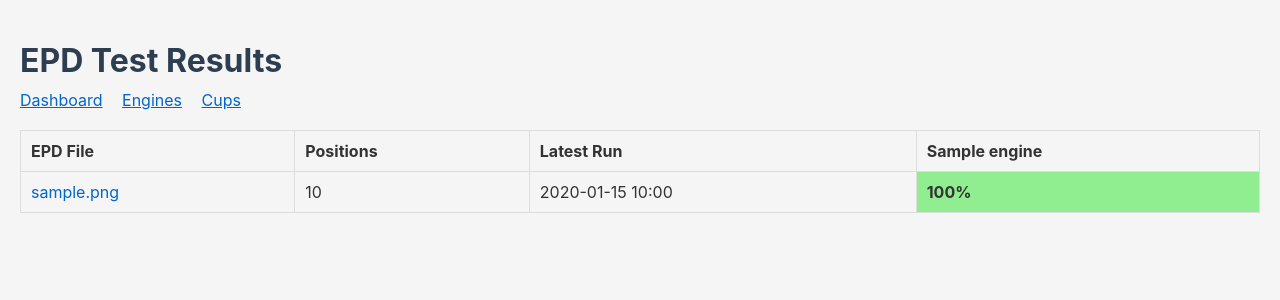
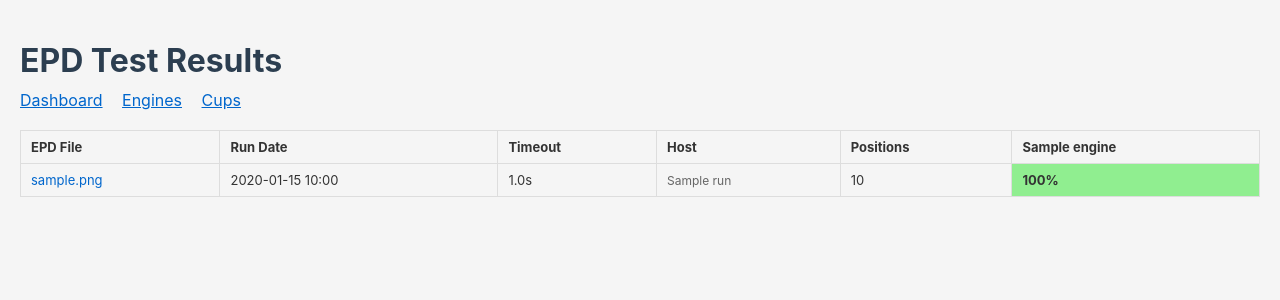
Before and after one commit to chris-moreton/chess-compete, a Flask app: page /epd-tests in a window 1280 px wide. Shown: the top 300 px of the page. Run offline with Flask 3, Linux system fonts and the light colour scheme; tables that the repository leaves empty hold one stand-in row (values such as "Sample post"); some libraries are stand-ins or nearby versions.

Commit message:
Show all EPD test runs on dashboard, don't auto-activate engines

```diff
--- a/compete/database.py
+++ b/compete/database.py
@@ -273,10 +273,10 @@ def save_epd_test_run(epd_file: str, total_positions: int, timeout_seconds: floa
 
             # Process results for each engine
             for engine_name, results_list in engine_results.items():
-                # Get or create engine
+                # Get or create engine (don't auto-activate if creating)
                 engine = Engine.query.filter_by(name=engine_name).first()
                 if not engine:
-                    engine = Engine(name=engine_name, active=True)
+                    engine = Engine(name=engine_name, active=False)
                     db.session.add(engine)
                     db.session.flush()
 
--- a/web/routes.py
+++ b/web/routes.py
@@ -393,37 +393,35 @@ def register_routes(app):
 
     @app.route('/epd-tests')
     def epd_tests_list():
-        """List all EPD test files with engine performance summary."""
-        # Get all unique EPD files that have been tested
-        epd_files = db.session.query(
-            EpdTestRun.epd_file,
-            func.max(EpdTestRun.id).label('latest_run_id'),
-            func.max(EpdTestRun.total_positions).label('total_positions'),
-            func.max(EpdTestRun.created_at).label('latest_run')
-        ).group_by(EpdTestRun.epd_file).all()
+        """List all EPD test runs with engine performance summary."""
+        # Get all test runs, ordered by most recent first
+        runs = EpdTestRun.query.order_by(EpdTestRun.created_at.desc()).all()
 
-        if not epd_files:
-            return render_template('epd_tests_list.html', epd_files=[], engines=[])
+        if not runs:
+            return render_template('epd_tests_list.html', runs=[], engines=[])
 
         # Get all engines that have EPD test results
         engine_ids = db.session.query(EpdTestResult.engine_id).distinct().all()
         engine_ids = [e[0] for e in engine_ids]
         engines = Engine.query.filter(Engine.id.in_(engine_ids)).order_by(Engine.name).all()
 
-        # Build data for each EPD file
-        epd_data = []
-        for epd_file, latest_run_id, total_positions, latest_run in epd_files:
-            file_data = {
-                'name': epd_file,
-                'total_positions': total_positions,
-                'latest_run': latest_run,
+        # Build data for each run
+        runs_data = []
+        for run in runs:
+            run_data = {
+                'id': run.id,
+                'epd_file': run.epd_file,
+                'total_positions': run.total_positions,
+                'timeout_seconds': run.timeout_seconds,
+                'hostname': run.hostname,
+                'created_at': run.created_at,
                 'engine_results': {}
             }
 
-            # Get results for each engine from the latest run
+            # Get results for each engine from this run
             for engine in engines:
                 results = EpdTestResult.query.filter(
-                    EpdTestResult.run_id == latest_run_id,
+                    EpdTestResult.run_id == run.id,
                     EpdTestResult.engine_id == engine.id
                 ).all()
 
@@ -431,37 +429,38 @@ def register_routes(app):
                     solved = sum(1 for r in results if r.solved)
                     total = len(results)
                     pct = 100 * solved / total if total > 0 else 0
-                    file_data['engine_results'][engine.name] = {
+                    run_data['engine_results'][engine.name] = {
                         'solved': solved,
                         'total': total,
                         'pct': pct
                     }
 
-            epd_data.append(file_data)
-
-        # Sort by EPD file name
-        epd_data.sort(key=lambda x: x['name'])
+            runs_data.append(run_data)
 
         return render_template(
             'epd_tests_list.html',
-            epd_files=epd_data,
+            runs=runs_data,
             engines=engines
         )
 
     @app.route('/epd-tests/<path:epd_file>')
     def epd_test_detail(epd_file):
         """Show detailed results for a specific EPD file."""
-        # Get the latest run for this file
-        latest_run = EpdTestRun.query.filter(
-            EpdTestRun.epd_file == epd_file
-        ).order_by(EpdTestRun.created_at.desc()).first()
+        # Get specific run by ID, or latest run for this file
+        run_id = request.args.get('run_id', type=int)
+        if run_id:
+            run = EpdTestRun.query.get(run_id)
+        else:
+            run = EpdTestRun.query.filter(
+                EpdTestRun.epd_file == epd_file
+            ).order_by(EpdTestRun.created_at.desc()).first()
 
-        if not latest_run:
+        if not run:
             return render_template('epd_test_detail.html', epd_file=epd_file, run=None, positions=[], engines=[])
 
         # Get all engines that have results for this run
         engine_ids = db.session.query(EpdTestResult.engine_id).filter(
-            EpdTestResult.run_id == latest_run.id
+            EpdTestResult.run_id == run.id
         ).distinct().all()
         engine_ids = [e[0] for e in engine_ids]
         engines = Engine.query.filter(Engine.id.in_(engine_ids)).order_by(Engine.name).all()
@@ -474,7 +473,7 @@ def register_routes(app):
             EpdTestResult.test_type,
             EpdTestResult.expected_moves
         ).filter(
-            EpdTestResult.run_id == latest_run.id
+            EpdTestResult.run_id == run.id
         ).group_by(
             EpdTestResult.position_index,
             EpdTestResult.position_id,
@@ -500,7 +499,7 @@ def register_routes(app):
             # Get results for each engine
             for engine in engines:
                 result = EpdTestResult.query.filter(
-                    EpdTestResult.run_id == latest_run.id,
+                    EpdTestResult.run_id == run.id,
                     EpdTestResult.engine_id == engine.id,
                     EpdTestResult.position_index == pos_index
                 ).first()
@@ -524,7 +523,7 @@ def register_routes(app):
         engine_stats = {}
         for engine in engines:
             results = EpdTestResult.query.filter(
-                EpdTestResult.run_id == latest_run.id,
+                EpdTestResult.run_id == run.id,
                 EpdTestResult.engine_id == engine.id
             ).all()
 
@@ -543,7 +542,7 @@ def register_routes(app):
         return render_template(
             'epd_test_detail.html',
             epd_file=epd_file,
-            run=latest_run,
+            run=run,
             positions=positions,
             engines=engines,
             engine_stats=engine_stats
--- a/web/templates/epd_tests_list.html
+++ b/web/templates/epd_tests_list.html
@@ -10,9 +10,10 @@
             width: 100%;
             border-collapse: collapse;
             margin-top: 20px;
+            font-size: 13px;
         }
         .epd-table th, .epd-table td {
-            padding: 10px;
+            padding: 8px 10px;
             text-align: left;
             border: 1px solid #ddd;
         }
@@ -48,6 +49,10 @@
             margin-right: 15px;
             color: #0066cc;
         }
+        .run-info {
+            font-size: 12px;
+            color: #666;
+        }
     </style>
 </head>
 <body>
@@ -60,28 +65,32 @@
             <a href="/cups">Cups</a>
         </div>
 
-        {% if epd_files %}
+        {% if runs %}
         <table class="epd-table">
             <thead>
                 <tr>
                     <th>EPD File</th>
+                    <th>Run Date</th>
+                    <th>Timeout</th>
+                    <th>Host</th>
                     <th>Positions</th>
-                    <th>Latest Run</th>
                     {% for engine in engines %}
                     <th>{{ engine.name }}</th>
                     {% endfor %}
                 </tr>
             </thead>
             <tbody>
-                {% for epd in epd_files %}
+                {% for run in runs %}
                 <tr>
-                    <td><a href="/epd-tests/{{ epd.name }}">{{ epd.name }}</a></td>
-                    <td>{{ epd.total_positions }}</td>
-                    <td>{{ epd.latest_run.strftime('%Y-%m-%d %H:%M') if epd.latest_run else '-' }}</td>
+                    <td><a href="/epd-tests/{{ run.epd_file }}?run_id={{ run.id }}">{{ run.epd_file }}</a></td>
+                    <td>{{ run.created_at.strftime('%Y-%m-%d %H:%M') if run.created_at else '-' }}</td>
+                    <td>{{ run.timeout_seconds }}s</td>
+                    <td class="run-info">{{ run.hostname or '-' }}</td>
+                    <td>{{ run.total_positions }}</td>
                     {% for engine in engines %}
-                    <td class="pct-cell {% if engine.name in epd.engine_results %}{% if epd.engine_results[engine.name].pct >= 80 %}pct-high{% elif epd.engine_results[engine.name].pct >= 50 %}pct-mid{% else %}pct-low{% endif %}{% endif %}">
-                        {% if engine.name in epd.engine_results %}
-                            {{ "%.0f"|format(epd.engine_results[engine.name].pct) }}%
+                    <td class="pct-cell {% if engine.name in run.engine_results %}{% if run.engine_results[engine.name].pct >= 80 %}pct-high{% elif run.engine_results[engine.name].pct >= 50 %}pct-mid{% else %}pct-low{% endif %}{% endif %}">
+                        {% if engine.name in run.engine_results %}
+                            {{ "%.0f"|format(run.engine_results[engine.name].pct) }}%
                         {% else %}
                             <span class="no-data">-</span>
                         {% endif %}
```
